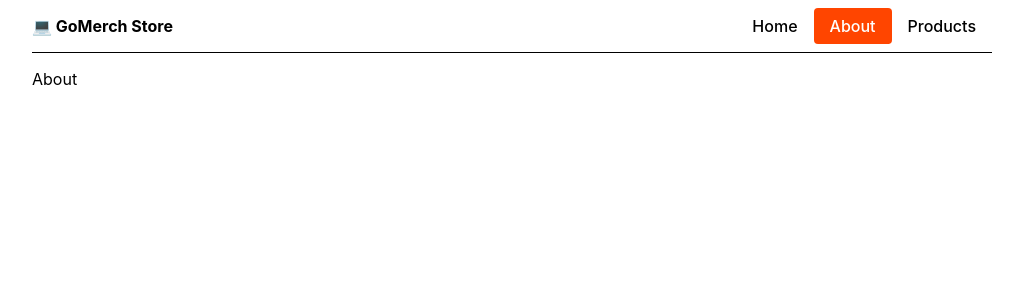
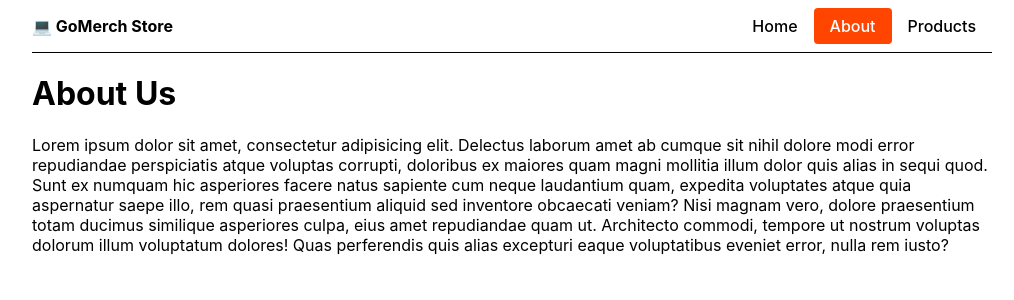
Before and after one commit to IgorMushk/react-mod05-routing, a React (Create React App) app: page /react-mod05-routing/about in a window 1280 px wide. Shown: the top 300 px of the page, without its empty margins (128-1142 px from the left). Built offline with nearby package versions, Linux system fonts and the light colour scheme.

Commit message:
Upd App & pages Home About  Products

```diff
--- a/src/pages/About.jsx
+++ b/src/pages/About.jsx
@@ -2,7 +2,22 @@
 
 const About = () => {
   return (
-    <div>About</div>
+    <main>
+      <h1>About Us</h1>
+      <p>
+        Lorem ipsum dolor sit amet, consectetur adipisicing elit. Delectus
+        laborum amet ab cumque sit nihil dolore modi error repudiandae
+        perspiciatis atque voluptas corrupti, doloribus ex maiores quam magni
+        mollitia illum dolor quis alias in sequi quod. Sunt ex numquam hic
+        asperiores facere natus sapiente cum neque laudantium quam, expedita
+        voluptates atque quia aspernatur saepe illo, rem quasi praesentium
+        aliquid sed inventore obcaecati veniam? Nisi magnam vero, dolore
+        praesentium totam ducimus similique asperiores culpa, eius amet
+        repudiandae quam ut. Architecto commodi, tempore ut nostrum voluptas
+        dolorum illum voluptatum dolores! Quas perferendis quis alias excepturi
+        eaque voluptatibus eveniet error, nulla rem iusto?
+      </p>
+    </main>
   )
 }
 
--- a/src/pages/Home.jsx
+++ b/src/pages/Home.jsx
@@ -1,9 +1,16 @@
-import React from 'react'
+import React from 'react';
 
 const Home = () => {
   return (
-    <div>Home</div>
-  )
-}
+    <main>
+      <img src="https://via.placeholder.com/960x240" alt="" />
+      <p>
+        Lorem, ipsum dolor sit amet consectetur adipisicing elit. Iusto,
+        laboriosam placeat incidunt rem illum animi nemo quibusdam quia
+        voluptatum voluptate.
+      </p>
+    </main>
+  );
+};
 
-export default Home
+export default Home;
--- a/src/pages/NotFound.jsx
+++ b/src/pages/NotFound.jsx
@@ -1,9 +1,12 @@
-import React from 'react'
+import React from 'react';
 
 const NotFound = () => {
   return (
-    <div>NotFound</div>
-  )
-}
+    <main style={{ textAlign: 'center' }}>
+      <b style={{ fontSize: 64 }}>404</b>
+      <p>Sorry, we couldn't find that page :(</p>
+    </main>
+  );
+};
 
-export default NotFound
+export default NotFound;
--- a/src/pages/Products.jsx
+++ b/src/pages/Products.jsx
@@ -1,9 +1,11 @@
-import React from 'react'
+import React from 'react';
 
 const Products = () => {
   return (
-    <div>Protucts</div>
-  )
-}
+    <main>
+      <h1>Products page</h1>
+    </main>
+  );
+};
 
-export default Products
+export default Products;
```
